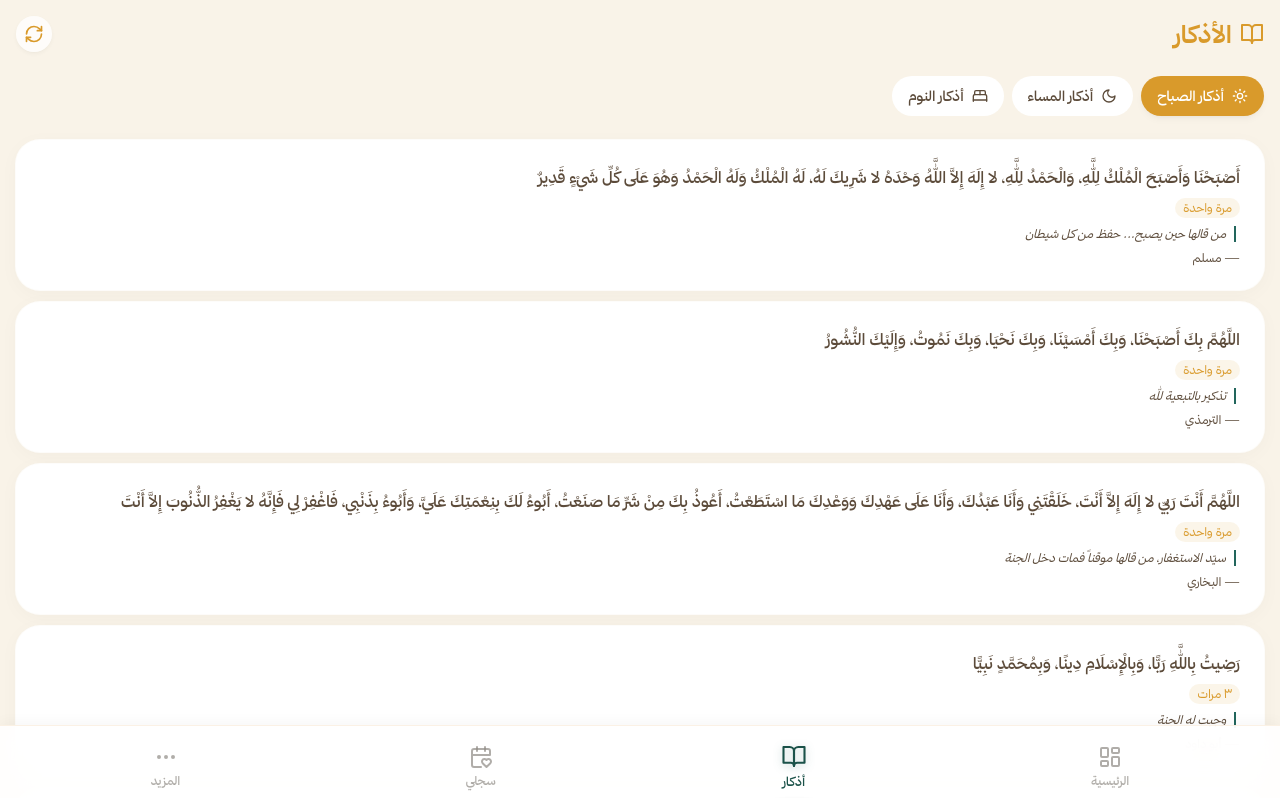
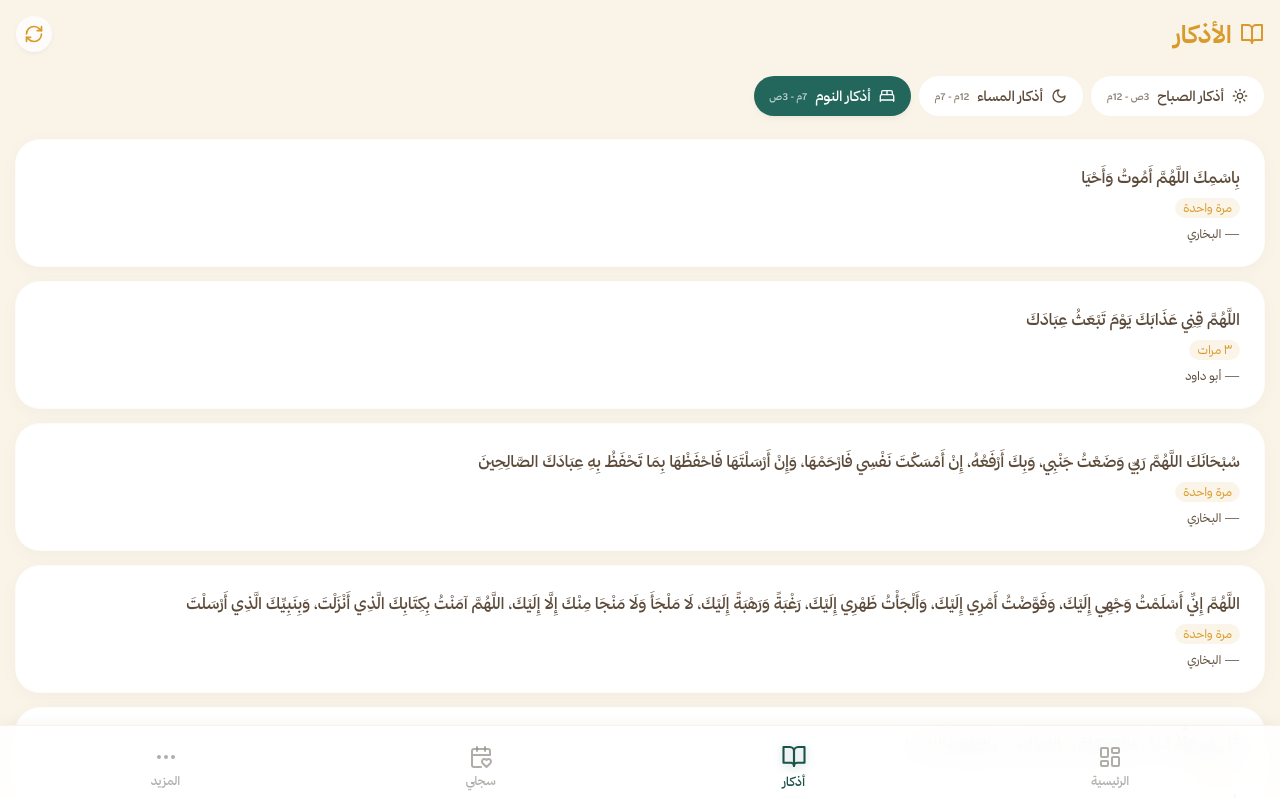
Before and after one commit to faheemappsa/athar, a Next.js app: page /adhkar in a window 1280 px wide. Shown: the top 798 px of the page. Built offline with nearby package versions, Linux system fonts and the light colour scheme.

Commit message:
Update page.tsx

```diff
--- a/src/app/adhkar/page.tsx
+++ b/src/app/adhkar/page.tsx
@@ -1,120 +1,164 @@
 "use client";
 
 import { useState, useEffect } from "react";
-import { Loader2, AlertCircle, RefreshCw, BookOpen, Sun, Moon, BedDouble } from "lucide-react";
+import { Loader2, AlertCircle, RefreshCw, BookOpen, Sun, Moon, BedDouble, Plus, Minus, CheckCircle } from "lucide-react";
 import BottomNav from "@/components/BottomNav";
-
-interface DhikrItem {
-  text: string;
-  category: "صباح" | "مساء" | "نوم";
-  reference: string;
-  count?: string; // عدد التكرار
-  virtue?: string; // فضل الذكر
-}
-
-// قاعدة بيانات موسعة للأذكار المأثورة
-const fullAdhkar: Record<string, DhikrItem[]> = {
-  morning: [
-    { text: "أَصْبَحْنَا وَأَصْبَحَ الْمُلْكُ لِلَّهِ، وَالْحَمْدُ لِلَّهِ، لا إِلَهَ إِلاَّ اللَّهُ وَحْدَهُ لا شَرِيكَ لَهُ، لَهُ الْمُلْكُ وَلَهُ الْحَمْدُ وَهُوَ عَلَى كُلِّ شَيْءٍ قَدِيرٌ", category: "صباح", reference: "مسلم", count: "مرة واحدة", virtue: "من قالها حين يصبح... حفظ من كل شيطان" },
-    { text: "اللَّهُمَّ بِكَ أَصْبَحْنَا، وَبِكَ أَمْسَيْنَا، وَبِكَ نَحْيَا، وَبِكَ نَمُوتُ، وَإِلَيْكَ النُّشُورُ", category: "صباح", reference: "الترمذي", count: "مرة واحدة", virtue: "تذكير بالتبعية لله" },
-    { text: "اللَّهُمَّ أَنْتَ رَبِّي لا إِلَهَ إِلاَّ أَنْتَ، خَلَقْتَنِي وَأَنَا عَبْدُكَ، وَأَنَا عَلَى عَهْدِكَ وَوَعْدِكَ مَا اسْتَطَعْتُ، أَعُوذُ بِكَ مِنْ شَرِّ مَا صَنَعْتُ، أَبُوءُ لَكَ بِنِعْمَتِكَ عَلَيَّ، وَأَبُوءُ بِذَنْبِي، فَاغْفِرْ لِي فَإِنَّهُ لا يَغْفِرُ الذُّنُوبَ إِلاَّ أَنْتَ", category: "صباح", reference: "البخاري", count: "مرة واحدة", virtue: "سيّد الاستغفار، من قالها موقناً فمات دخل الجنة" },
-    { text: "رَضِيتُ بِاللَّهِ رَبًّا، وَبِالْإِسْلَامِ دِينًا، وَبِمُحَمَّدٍ نَبِيًّا", category: "صباح", reference: "أبو داود", count: "٣ مرات", virtue: "وجبت له الجنة" },
-    { text: "بِسْمِ اللَّهِ الَّذِي لَا يَضُرُّ مَعَ اسْمِهِ شَيْءٌ فِي الْأَرْضِ وَلَا فِي السَّمَاءِ وَهُوَ السَّمِيعُ الْعَلِيمُ", category: "صباح", reference: "الترمذي", count: "٣ مرات", virtue: "لم يضره شيء" },
-    { text: "اللَّهُمَّ عَافِنِي فِي بَدَنِي، اللَّهُمَّ عَافِنِي فِي سَمْعِي، اللَّهُمَّ عَافِنِي فِي بَصَرِي، لَا إِلَهَ إِلَّا أَنْتَ", category: "صباح", reference: "أبو داود", count: "٣ مرات", virtue: "دعاء بالعافية" },
-    { text: "حَسْبِيَ اللَّهُ لَا إِلَهَ إِلَّا هُوَ، عَلَيْهِ تَوَكَّلْتُ وَهُوَ رَبُّ الْعَرْشِ الْعَظِيمِ", category: "صباح", reference: "الترمذي", count: "٧ مرات", virtue: "كفاه الله ما أهمه" },
-    { text: "سُبْحَانَ اللَّهِ وَبِحَمْدِهِ عَدَدَ خَلْقِهِ، وَرِضَا نَفْسِهِ، وَزِنَةَ عَرْشِهِ، وَمِدَادَ كَلِمَاتِهِ", category: "صباح", reference: "مسلم", count: "٣ مرات", virtue: "أجر عظيم" },
-    { text: "اللَّهُمَّ إِنِّي أَسْأَلُكَ عِلْمًا نَافِعًا، وَرِزْقًا طَيِّبًا، وَعَمَلاً مُتَقَبَّلاً", category: "صباح", reference: "ابن ماجه", count: "مرة واحدة", virtue: "دعاء شامل" },
-  ],
-  evening: [
-    { text: "أَمْسَيْنَا وَأَمْسَى الْمُلْكُ لِلَّهِ، وَالْحَمْدُ لِلَّهِ، لا إِلَهَ إِلاَّ اللَّهُ وَحْدَهُ لا شَرِيكَ لَهُ", category: "مساء", reference: "مسلم", count: "مرة واحدة" },
-    { text: "اللَّهُمَّ بِكَ أَمْسَيْنَا، وَبِكَ أَصْبَحْنَا، وَبِكَ نَحْيَا، وَبِكَ نَمُوتُ، وَإِلَيْكَ الْمَصِيرُ", category: "مساء", reference: "الترمذي", count: "مرة واحدة" },
-    { text: "أَعُوذُ بِكَلِمَاتِ اللَّهِ التَّامَّاتِ مِنْ شَرِّ مَا خَلَقَ", category: "مساء", reference: "مسلم", count: "٣ مرات", virtue: "لم يضره شيء" },
-    { text: "اللَّهُمَّ إِنِّي أَمْسَيْتُ أُشْهِدُكَ، وَأُشْهِدُ حَمَلَةَ عَرْشِكَ، وَمَلَائِكَتَكَ، وَجَمِيعَ خَلْقِكَ، أَنَّكَ أَنْتَ اللَّهُ لَا إِلَهَ إِلَّا أَنْتَ، وَحْدَكَ لَا شَرِيكَ لَكَ، وَأَنَّ مُحَمَّدًا عَبْدُكَ وَرَسُولُكَ", category: "مساء", reference: "أبو داود", count: "مرة واحدة", virtue: "من قالها أعتق ربعه من النار" },
-    { text: "اللَّهُمَّ مَا أَمْسَى بِي مِنْ نِعْمَةٍ أَوْ بِأَحَدٍ مِنْ خَلْقِكَ فَمِنْكَ وَحْدَكَ لَا شَرِيكَ لَكَ، فَلَكَ الْحَمْدُ وَلَكَ الشُّكْرُ", category: "مساء", reference: "أبو داود", count: "مرة واحدة", virtue: "أدى شكر يومه" },
-    { text: "رَضِيتُ بِاللَّهِ رَبًّا، وَبِالْإِسْلَامِ دِينًا، وَبِمُحَمَّدٍ نَبِيًّا", category: "مساء", reference: "أبو داود", count: "٣ مرات", virtue: "وجبت له الجنة" },
-    { text: "بِسْمِ اللَّهِ الَّذِي لَا يَضُرُّ مَعَ اسْمِهِ شَيْءٌ فِي الْأَرْضِ وَلَا فِي السَّمَاءِ وَهُوَ السَّمِيعُ الْعَلِيمُ", category: "مساء", reference: "الترمذي", count: "٣ مرات" },
-    { text: "حَسْبِيَ اللَّهُ لَا إِلَهَ إِلَّا هُوَ، عَلَيْهِ تَوَكَّلْتُ وَهُوَ رَبُّ الْعَرْشِ الْعَظِيمِ", category: "مساء", reference: "الترمذي", count: "٧ مرات" },
-  ],
-  sleep: [
-    { text: "بِاسْمِكَ اللَّهُمَّ أَمُوتُ وَأَحْيَا", category: "نوم", reference: "البخاري", count: "مرة واحدة" },
-    { text: "اللَّهُمَّ قِنِي عَذَابَكَ يَوْمَ تَبْعَثُ عِبَادَكَ", category: "نوم", reference: "أبو داود", count: "٣ مرات" },
-    { text: "سُبْحَانَكَ اللَّهُمَّ رَبِّي وَضَعْتُ جَنْبِي، وَبِكَ أَرْفَعُهُ، إِنْ أَمْسَكْتَ نَفْسِي فَارْحَمْهَا، وَإِنْ أَرْسَلْتَهَا فَاحْفَظْهَا بِمَا تَحْفَظُ بِهِ عِبَادَكَ الصَّالِحِينَ", category: "نوم", reference: "البخاري", count: "مرة واحدة" },
-    { text: "اللَّهُمَّ إِنِّي أَسْلَمْتُ وَجْهِي إِلَيْكَ، وَفَوَّضْتُ أَمْرِي إِلَيْكَ، وَأَلْجَأْتُ ظَهْرِي إِلَيْكَ، رَغْبَةً وَرَهْبَةً إِلَيْكَ، لَا مَلْجَأَ وَلَا مَنْجَا مِنْكَ إِلَّا إِلَيْكَ، اللَّهُمَّ آمَنْتُ بِكِتَابِكَ الَّذِي أَنْزَلْتَ، وَبِنَبِيِّكَ الَّذِي أَرْسَلْتَ", category: "نوم", reference: "البخاري", count: "مرة واحدة" },
-    { text: "قُلْ هُوَ اللَّهُ أَحَدٌ، وَالْمُعَوِّذَتَيْنِ (الإخلاص والفلق والناس)", category: "نوم", reference: "البخاري", count: "٣ مرات", virtue: "تكفيه من كل شيء" },
-    { text: "آمَنَ الرَّسُولُ... (آخر آيتين من سورة البقرة)", category: "نوم", reference: "البخاري", count: "مرة واحدة", virtue: "من قرأهما في ليلة كفتاه" },
-    { text: "اللَّهُمَّ أَنْتَ خَلَقْتَ نَفْسِي وَأَنْتَ تَوَفَّاهَا، لَكَ مَمَاتُهَا وَمَحْيَاهَا، إِنْ أَحْيَيْتَهَا فَاحْفَظْهَا، وَإِنْ أَمَتَّهَا فَاغْفِرْ لَهَا، اللَّهُمَّ إِنِّي أَسْأَلُكَ الْعَافِيَةَ", category: "نوم", reference: "مسلم", count: "مرة واحدة" },
-  ],
-};
+import { adhkarLibrary, getAdhkarByCategory, getAdhkarByTimeOfDay, type DhikrItem } from "@/lib/adhkar-data";
 
 export default function AdhkarPage() {
-  const [activeCategory, setActiveCategory] = useState<"morning" | "evening" | "sleep">("morning");
+  // التصنيف النشط: يمكن أن يكون "صباح", "مساء", "نوم"
+  const [activeCategory, setActiveCategory] = useState<"صباح" | "مساء" | "نوم">("صباح");
   const [adhkar, setAdhkar] = useState<DhikrItem[]>([]);
   const [loading, setLoading] = useState(true);
   const [error, setError] = useState(false);
+  const [completedToday, setCompletedToday] = useState<Set<string>>(new Set());
+  const [progress, setProgress] = useState<Record<string, number>>({}); // { id: currentCount }
+  const [message, setMessage] = useState<{ text: string; type: "success" | "error" } | null>(null);
 
-  const loadAdhkar = async (category: "morning" | "evening" | "sleep") => {
+  // تحميل التقدم اليومي وحالة الإكمال من localStorage
+  useEffect(() => {
+    const today = new Date().toDateString();
+    const savedCompleted = localStorage.getItem(`athar-adhkar-${today}`);
+    if (savedCompleted) {
+      setCompletedToday(new Set(JSON.parse(savedCompleted)));
+    }
+    const savedProgress = localStorage.getItem(`athar-adhkar-progress-${today}`);
+    if (savedProgress) {
+      setProgress(JSON.parse(savedProgress));
+    } else {
+      setProgress({});
+    }
+  }, []);
+
+  // تحديث التصنيف بناءً على الوقت الفعلي (مرة واحدة عند التحميل)
+  useEffect(() => {
+    const hour = new Date().getHours();
+    const suggested = getAdhkarByTimeOfDay(hour);
+    setActiveCategory(suggested);
+  }, []);
+
+  const loadAdhkarForCategory = (category: "صباح" | "مساء" | "نوم") => {
     setLoading(true);
     setError(false);
     try {
-      // محاكاة جلب من API مع تأخير بسيط للإحساس بالتحميل
-      await new Promise(resolve => setTimeout(resolve, 300));
-      const data = fullAdhkar[category] || [];
-      setAdhkar(data);
+      const items = getAdhkarByCategory(category);
+      setAdhkar(items);
     } catch (e) {
       setError(true);
+    } finally {
+      setLoading(false);
     }
-    setLoading(false);
   };
 
   useEffect(() => {
-    loadAdhkar(activeCategory);
+    loadAdhkarForCategory(activeCategory);
   }, [activeCategory]);
 
+  // حفظ التقدم اليومي
+  const saveProgress = (newProgress: Record<string, number>, newCompleted: Set<string>) => {
+    const today = new Date().toDateString();
+    localStorage.setItem(`athar-adhkar-progress-${today}`, JSON.stringify(newProgress));
+    localStorage.setItem(`athar-adhkar-${today}`, JSON.stringify(Array.from(newCompleted)));
+  };
+
+  // زيادة العداد لذكر معين (تسبيحة)
+  const incrementCount = (dhikr: DhikrItem) => {
+    if (completedToday.has(dhikr.id)) {
+      showMessage("لقد أكملت هذا الذكر اليوم بالفعل", "error");
+      return;
+    }
+    const target = dhikr.countNumber || 1;
+    const current = progress[dhikr.id] || 0;
+    const newCount = Math.min(current + 1, target);
+    const newProgress = { ...progress, [dhikr.id]: newCount };
+    setProgress(newProgress);
+
+    let newCompleted = new Set(completedToday);
+    let addToTree = false;
+
+    if (newCount >= target) {
+      // تم إكمال الذكر
+      newCompleted.add(dhikr.id);
+      setCompletedToday(newCompleted);
+      addToTree = true;
+      showMessage(`✨ تم إكمال ${dhikr.text.substring(0, 30)}...`, "success");
+    }
+
+    saveProgress(newProgress, newCompleted);
+
+    if (addToTree) {
+      // تحديث شجرة الأثر
+      const currentTree = localStorage.getItem("athar-tree-completed");
+      const newTreeCount = currentTree ? parseInt(currentTree) + 1 : 1;
+      localStorage.setItem("athar-tree-completed", newTreeCount.toString());
+      window.dispatchEvent(new Event("athar-tree-update"));
+    }
+  };
+
+  // إنقاص العداد (للتراجع)
+  const decrementCount = (dhikr: DhikrItem) => {
+    if (completedToday.has(dhikr.id)) {
+      showMessage("لا يمكن التراجع عن ذكر مكتمل", "error");
+      return;
+    }
+    const current = progress[dhikr.id] || 0;
+    if (current === 0) return;
+    const newCount = current - 1;
+    const newProgress = { ...progress, [dhikr.id]: newCount };
+    setProgress(newProgress);
+    saveProgress(newProgress, completedToday);
+  };
+
+  const showMessage = (text: string, type: "success" | "error") => {
+    setMessage({ text, type });
+    setTimeout(() => setMessage(null), 2500);
+  };
+
   const categories = [
-    { key: "morning" as const, label: "أذكار الصباح", icon: Sun },
-    { key: "evening" as const, label: "أذكار المساء", icon: Moon },
-    { key: "sleep" as const, label: "أذكار النوم", icon: BedDouble },
+    { key: "صباح" as const, label: "أذكار الصباح", icon: Sun, timeRange: "3ص - 12م" },
+    { key: "مساء" as const, label: "أذكار المساء", icon: Moon, timeRange: "12م - 7م" },
+    { key: "نوم" as const, label: "أذكار النوم", icon: BedDouble, timeRange: "7م - 3ص" },
   ];
 
   return (
     <main className="min-h-screen pb-28 bg-athar-bg">
-      {/* Header */}
       <header className="flex items-center justify-between p-4">
         <div className="flex items-center gap-2">
           <BookOpen className="w-6 h-6 text-athar-primary" />
           <h1 className="text-2xl font-bold text-athar-primary">الأذكار</h1>
         </div>
         <button
-          onClick={() => loadAdhkar(activeCategory)}
-          className="p-2 rounded-full bg-white/80 shadow-sm"
+          onClick={() => loadAdhkarForCategory(activeCategory)}
+          className="p-2 rounded-full bg-white/80 shadow-sm active:scale-95 transition-all"
         >
           <RefreshCw className="w-5 h-5 text-athar-primary" />
         </button>
       </header>
 
-      {/* Category Tabs */}
+      {/* علامات التبويب مع إشارة الوقت المناسب */}
       <section className="px-4 py-2 flex gap-2 overflow-x-auto">
         {categories.map((cat) => (
           <button
             key={cat.key}
             onClick={() => setActiveCategory(cat.key)}
-            className={`flex items-center gap-2 px-4 py-2 rounded-xl text-sm font-medium transition-all active:scale-95 ${
+            className={`flex items-center gap-2 px-4 py-2 rounded-xl text-sm font-medium transition-all active:scale-95 touch-manipulation whitespace-nowrap ${
               activeCategory === cat.key
-                ? "bg-athar-primary text-white shadow-md"
+                ? "bg-athar-accent-500 text-white shadow-md"
                 : "bg-white text-athar-text hover:bg-athar-primary/10"
             }`}
           >
             <cat.icon className="w-4 h-4" />
             {cat.label}
+            <span className="text-[0.6rem] opacity-70 hidden sm:inline">{cat.timeRange}</span>
           </button>
         ))}
       </section>
 
-      {/* Adhkar List */}
-      <section className="px-4 py-4 space-y-3">
+      {/* قائمة الأذكار مع التسبيحات التفاعلية */}
+      <section className="px-4 py-4 space-y-4">
         {loading ? (
           <div className="flex justify-center py-12">
-            <Loader2 className="w-8 h-8 text-athar-primary animate-spin" />
+            <Loader2 className="w-8 h-8 text-athar-accent-500 animate-spin" />
           </div>
         ) : error ? (
           <div className="flex items-center justify-center gap-2 py-12 text-red-500">
@@ -122,26 +166,98 @@ export default function AdhkarPage() {
             <span>تعذر جلب الأذكار</span>
           </div>
         ) : (
-          adhkar.map((dhikr, index) => (
-            <div key={index} className="athar-card space-y-2">
+          adhkar.map((dhikr) => {
+            const isCompleted = completedToday.has(dhikr.id);
+            const target = dhikr.countNumber || 1;
+            const current = progress[dhikr.id] || 0;
+            const isProgressBased = !!dhikr.countNumber;
+            const displayCount = isProgressBased ? `${current}/${target}` : dhikr.count;
+            const completionPercent = (current / target) * 100;
+
+            return (
+              <div
+                key={dhikr.id}
+                className={`athar-card space-y-2 transition-all ${isCompleted ? "opacity-70" : ""}`}
+              >
+                {/* نص الذكر */}
                 <p className="text-base font-medium text-athar-text leading-relaxed">
                   {dhikr.text}
                 </p>
-              {dhikr.count && (
+
+                {/* شريط التقدم (للأذكار ذات العدد) */}
+                {isProgressBased && !isCompleted && (
+                  <div className="w-full h-1.5 bg-gray-200 dark:bg-gray-700 rounded-full overflow-hidden">
+                    <div
+                      className="h-full bg-athar-accent-500 transition-all duration-300"
+                      style={{ width: `${completionPercent}%` }}
+                    />
+                  </div>
+                )}
+
+                {/* العداد وأزرار التسبيح (للأذكار ذات العدد) */}
+                {isProgressBased && !isCompleted && (
+                  <div className="flex items-center gap-4 mt-2">
+                    <button
+                      onClick={() => decrementCount(dhikr)}
+                      className="w-10 h-10 rounded-full bg-gray-100 dark:bg-gray-700 flex items-center justify-center active:scale-95 touch-manipulation"
+                    >
+                      <Minus className="w-5 h-5 text-athar-text" />
+                    </button>
+                    <div className="flex-1 text-center">
+                      <span className="text-2xl font-bold text-athar-accent-500">{displayCount}</span>
+                    </div>
+                    <button
+                      onClick={() => incrementCount(dhikr)}
+                      className="w-10 h-10 rounded-full bg-athar-accent-500 text-white flex items-center justify-center active:scale-95 touch-manipulation shadow-md"
+                    >
+                      <Plus className="w-5 h-5" />
+                    </button>
+                  </div>
+                )}
+
+                {/* عرض العدد النصي (للأذكار العادية) */}
+                {!isProgressBased && dhikr.count && (
                   <span className="inline-block text-xs bg-athar-primary/10 text-athar-primary px-2 py-0.5 rounded-full">
                     {dhikr.count}
                   </span>
                 )}
+
+                {/* فضل الذكر */}
                 {dhikr.virtue && (
                   <p className="text-xs text-athar-muted italic border-r-2 border-athar-accent pr-2 mr-1">
                     {dhikr.virtue}
                   </p>
                 )}
+
+                {/* المصدر */}
                 <p className="text-xs text-athar-muted">— {dhikr.reference}</p>
+
+                {/* علامة الإكمال */}
+                {isCompleted && (
+                  <div className="flex justify-end mt-1">
+                    <span className="text-xs text-green-600 dark:text-green-400 flex items-center gap-1">
+                      <CheckCircle className="w-3 h-3" /> تم اليوم
+                    </span>
                   </div>
-          ))
+                )}
+              </div>
+            );
+          })
         )}
       </section>
+
+      {/* Toast الرسائل */}
+      {message && (
+        <div
+          className={`fixed bottom-24 left-1/2 transform -translate-x-1/2 z-50 px-4 py-2 rounded-full text-sm shadow-lg animate-fade-up ${
+            message.type === "success"
+              ? "bg-green-600 text-white"
+              : "bg-red-600 text-white"
+          }`}
+        >
+          {message.text}
+        </div>
+      )}
 
       <BottomNav />
     </main>
```
Lines whose indentation alone changed are shown as unchanged.
